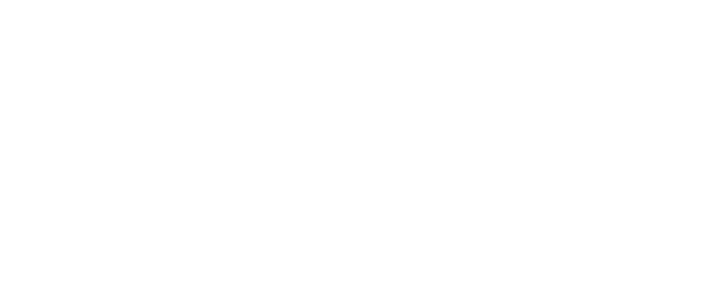
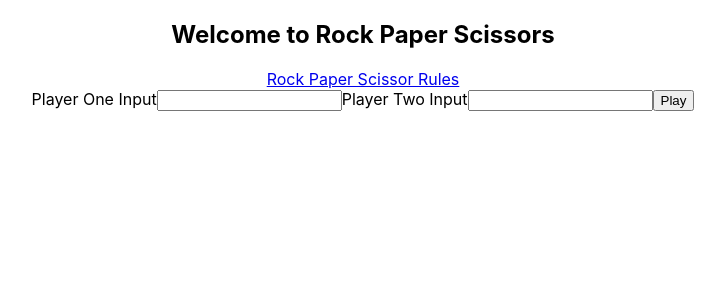
Before and after one commit to AsrithReddyPasula/react-kata, a React (Create React App) app: page / in a window 1280 px wide. Shown: the top 300 px of the page, without its empty margins (277-1002 px from the left). Built offline with nearby package versions, Linux system fonts and the light colour scheme.

Commit message:
Add answers back to app for second part of workshop

```diff
--- a/src/App.tsx
+++ b/src/App.tsx
@@ -1,9 +1,32 @@
-import React from 'react';
+import React, {useState} from 'react';
 import './App.css';
+import {playGame} from "./RockPaperHelper";
 
 function App() {
+  const [playerOne, setPlayerOne] = useState<string>("");
+  const [playerTwo, setPlayerTwo] = useState<string>("");
+  const [gameOutcome, setGameOutcome] = useState<string>("");
+
   return (
     <div className="App">
+        <div>
+            <h2>Welcome to Rock Paper Scissors</h2>
+            <a href="https://en.wikipedia.org/wiki/Rock_paper_scissors" target="_blank" rel="noreferrer noopener">
+                Rock Paper Scissor Rules
+            </a>
+        </div>
+
+        <div>
+            <label htmlFor="player-one-input">Player One Input</label>
+            <input type="text" id="player-one-input" onChange={(e) => setPlayerOne(e.target.value)}/>
+
+            <label htmlFor="player-two-input">Player Two Input</label>
+            <input type="text" id="player-two-input" onChange={(e) => setPlayerTwo(e.target.value)}/>
+
+            <button onClick={() => setGameOutcome(playGame(playerOne, playerTwo))}>Play</button>
+        </div>
+
+        {gameOutcome}
     </div>
   );
 }
```
Also changed, not shown: 1 other file (tests, documents, lock files or other folders).
